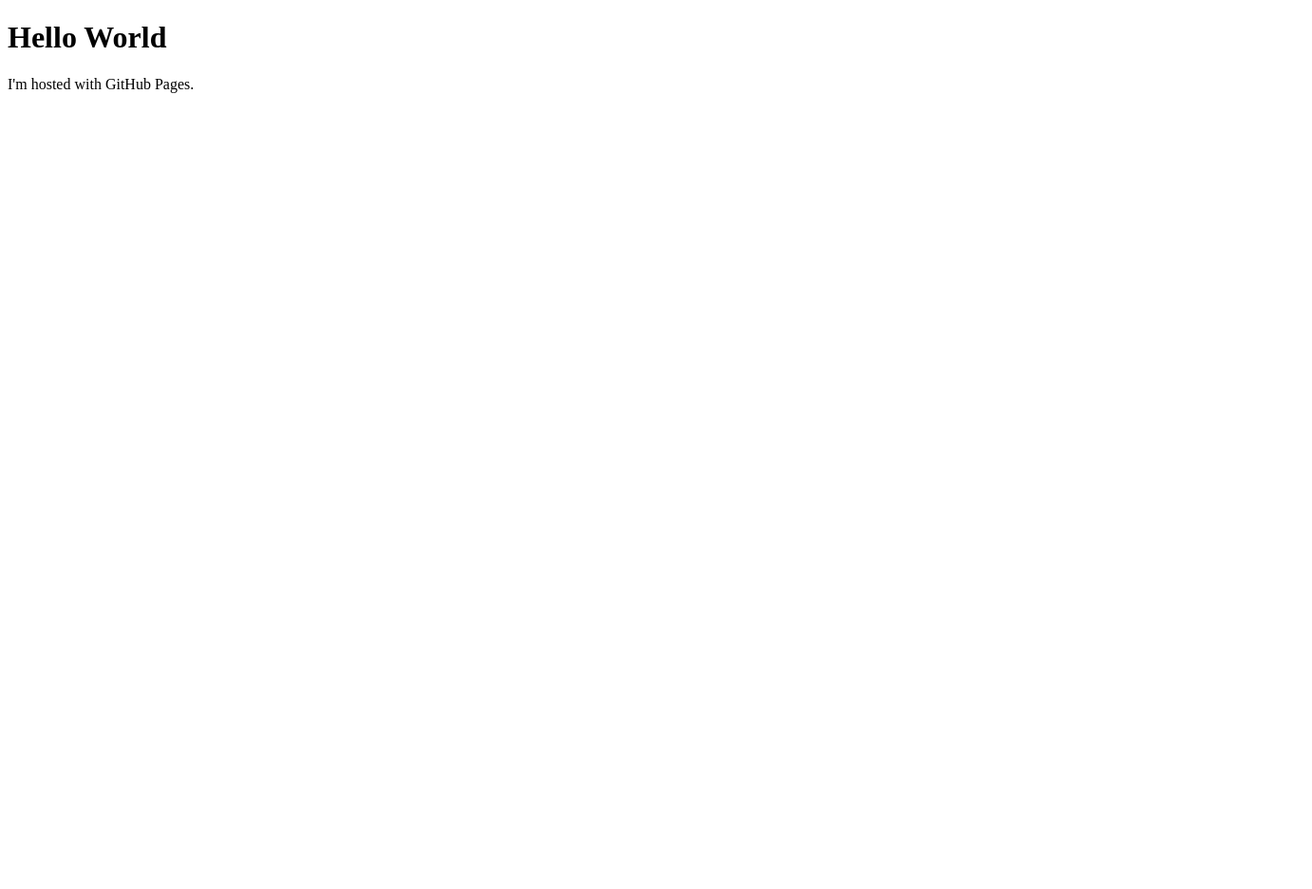
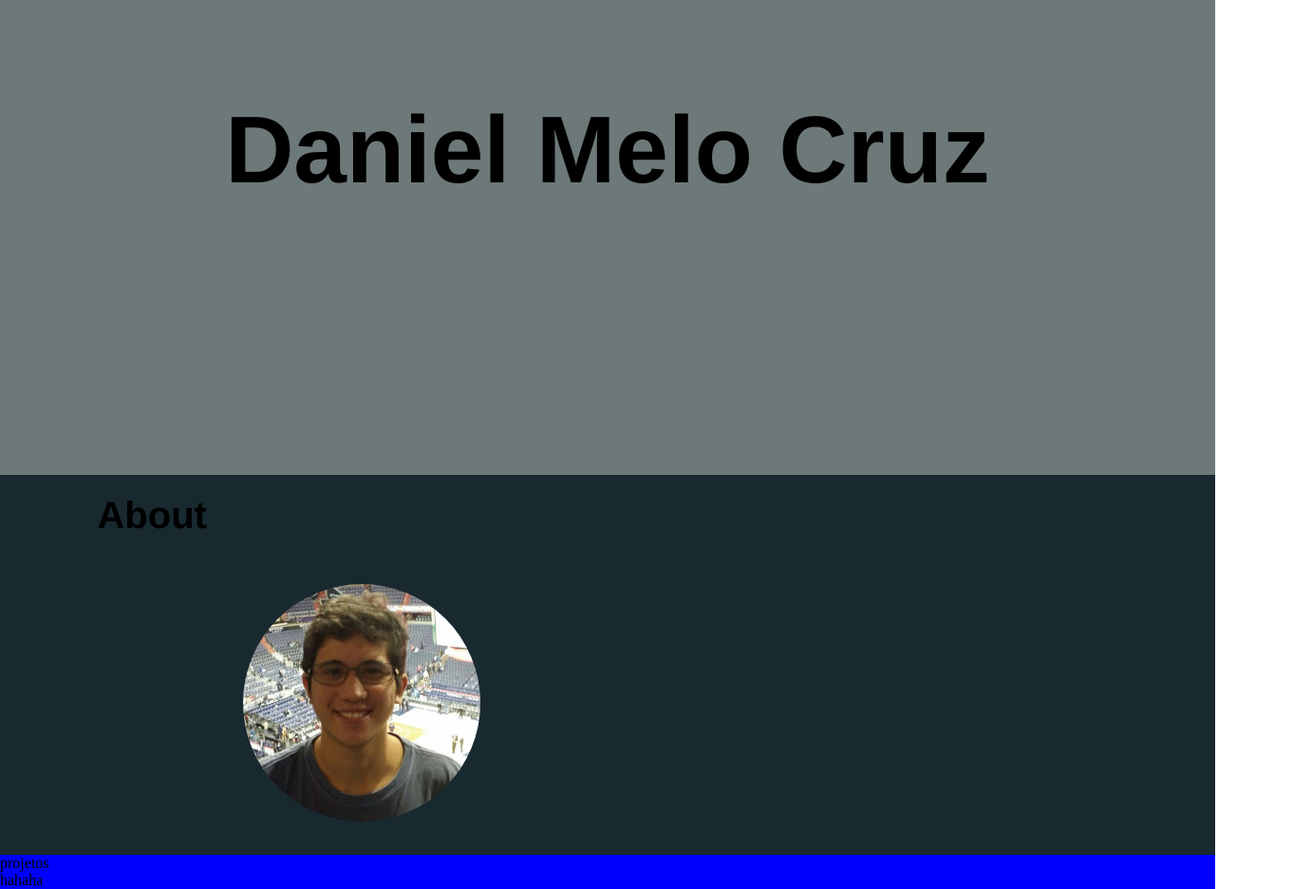
Before and after one commit to dan30github/dan30github.github.io, a plain HTML site: page index.html in a window 1280 px wide. Shown: the whole page at 95% size, 1382 px wide, since content can reach past the window. Before the commit the page ends 800 px from the top, so only its background shows below. Drawn offline with Linux system fonts and the light colour scheme.

Commit message:
adding colors

```diff
--- a/index.html
+++ b/index.html
@@ -1,7 +1,33 @@
-<!DOCTYPE html>
+<DOCTYPE! html>
+
 <html>
+<head>
+
+<title>Daniel Melo Cruz</title>
+<link rel = "stylesheet" type = "text/css"	href="style.css">
+
+
+</head>
+
+
 <body>
-<h1>Hello World</h1>
-<p>I'm hosted with GitHub Pages.</p>
+
+	<div class = "name">
+		<h1>Daniel Melo Cruz</h1>
+	</div>
+
+
+
+	<div class ="about">
+		<h2>About</h2>
+		<img src = "me.jpg" class = "me">
+	</div>
+
+
+	<div class = "projects">
+		<p>projetos</p>
+		<p> hahaha</p>
+	</div>
+
 </body>
 </html>
```
